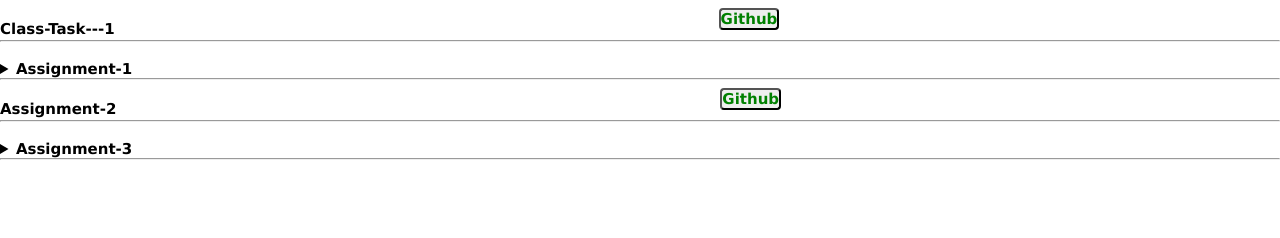
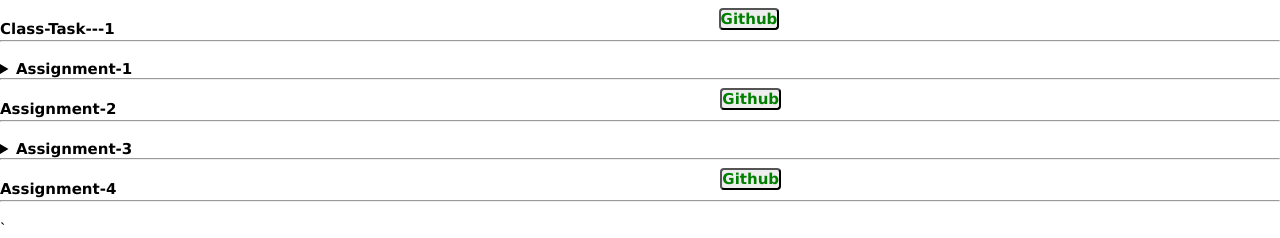
Before and after one commit to Mr-Tayyab-Malik/Main-Tasks, a plain HTML site: page index.html in a window 1280 px wide. Shown: the part 661-899 px from the top of the page. Before the commit the page ends 839 px from the top, so only its background shows below. Drawn offline with Linux system fonts and the light colour scheme.

Commit message:
--ALL TASKS--

```diff
--- /dev/null
+++ b/CSS-Assignments/Assignment-4/style.css
@@ -0,0 +1,37 @@
+h1{
+    /* Text-styling */
+    color: darkslategray;
+    font-size: 60px;
+    font-weight: 400px;
+    font-family: 'Segoe UI', Tahoma, Geneva, Verdana, sans-serif;
+    font-style: italic;
+    text-shadow: 5px 15px 6px rgb(33, 55, 100);
+    word-spacing: 20px;
+    text-align: center;
+}
+div{
+    width: 300px;
+    height: 300px;
+    border-radius: 10px;
+    border: 15px dotted black;
+    margin-top: 50px;
+    margin-left: 200px;
+    padding: 50px;
+
+    /* background-styling */
+   background-color: aqua;
+
+       /* adding bg image */
+    /* background: url(https://media.geeksforgeeks.org/wp-content/uploads/20241210112354236207/Screenshot-2024-12-10-105714.png); */
+    /* background-size: cover; */
+    /* background-repeat: no-repeat; */
+    /* background-position: center; */
+    /* background-origin: border-box; */
+    /* background-origin: padding-box; */
+    /* background-origin: content-box; */
+
+    /* background-clip: border-box; */
+   /* background-clip: padding-box; */
+   /* background-clip: content-box; */
+   background-attachment: fixed;
+}
--- a/index.html
+++ b/index.html
@@ -53,6 +53,8 @@
        <hr> <a href="./CSS-Assignments/Assignment-3/template2.html" class="Tasks">Task-2</a>
     </details>
     <hr><br>
+    <a href="./CSS-Assignments/Assignment-4/">Assignment-4</a> <button class="btn"><a href="https://github.com/Mr-Tayyab-Malik/Main-Tasks.git">Github</a></button>
+    <hr><br>`
     </div>
 </body>
 </html>
```
Also changed, not shown: CSS-Assignments/Assignment-4/index.html (added, +14 -0 lines), 1 other file.
